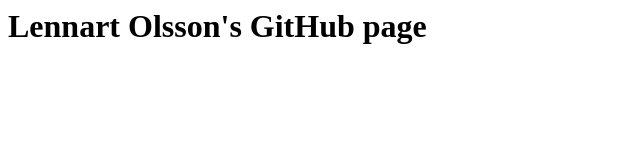
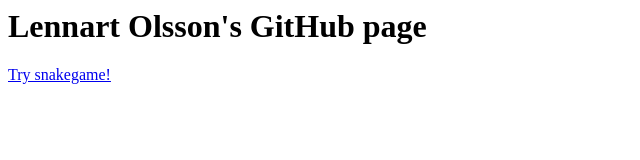
Before and after one commit to leolsson/leolsson.github.io, a plain HTML site: page index.html in a window 1280 px wide. Shown: the whole page, without its empty margins (0-640 px from the left). Drawn offline with Linux system fonts and the light colour scheme.

Commit message:
added link to snakegame

```diff
--- a/index.html
+++ b/index.html
@@ -1 +1,3 @@
 <h1>Lennart Olsson's GitHub page</h1>
+
+<a href="snakegame">Try snakegame!</html>
```
